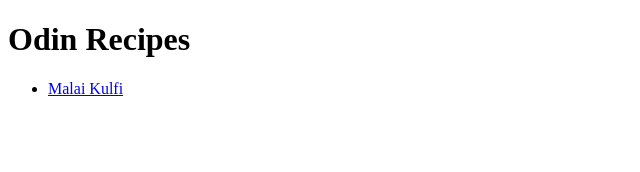
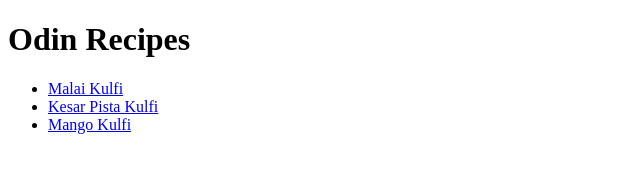
Before and after one commit to pushp-raj-mishra/odin-recipes, a plain HTML site: page index.html in a window 1280 px wide. Shown: the whole page, without its empty margins (0-640 px from the left). Drawn offline with Linux system fonts and the light colour scheme.

Commit message:
Add links to other recipes

```diff
--- a/index.html
+++ b/index.html
@@ -9,6 +9,8 @@
     <h1>Odin Recipes</h1>
     <ul>
         <li><a href="./recipes/malai-kulfi.html">Malai Kulfi</a></li>
+        <li><a href="./recipes/kesar-pista-kulfi.html">Kesar Pista Kulfi</a></li>
+        <li><a href="./recipes/mango-kulfi.html">Mango Kulfi</a></li>
     </ul>
 
 
```
